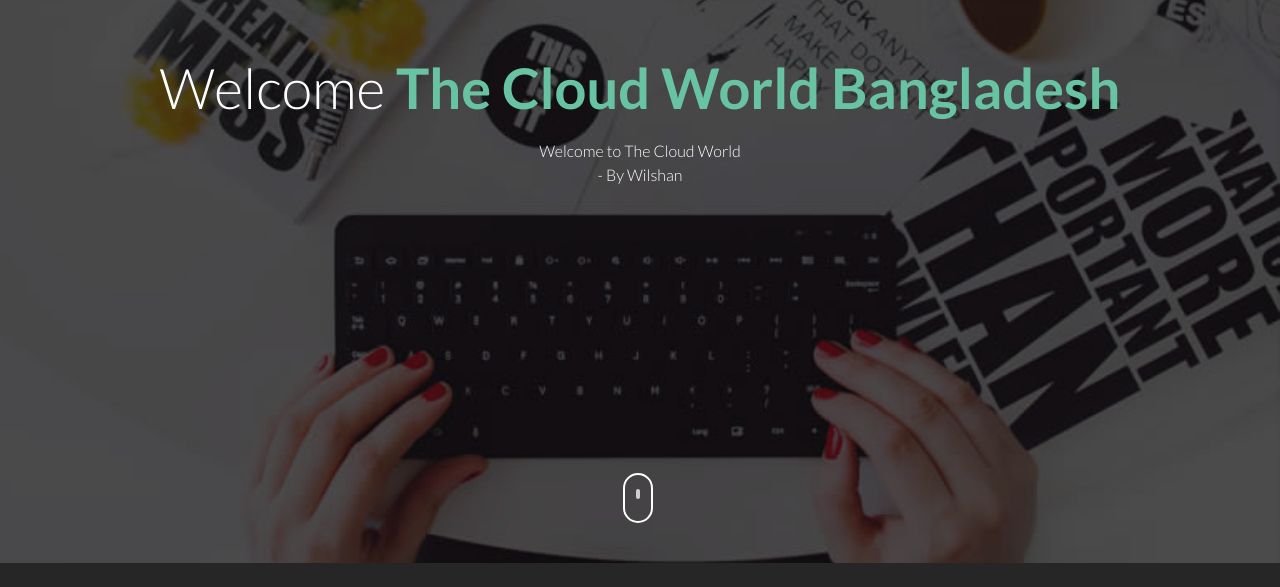
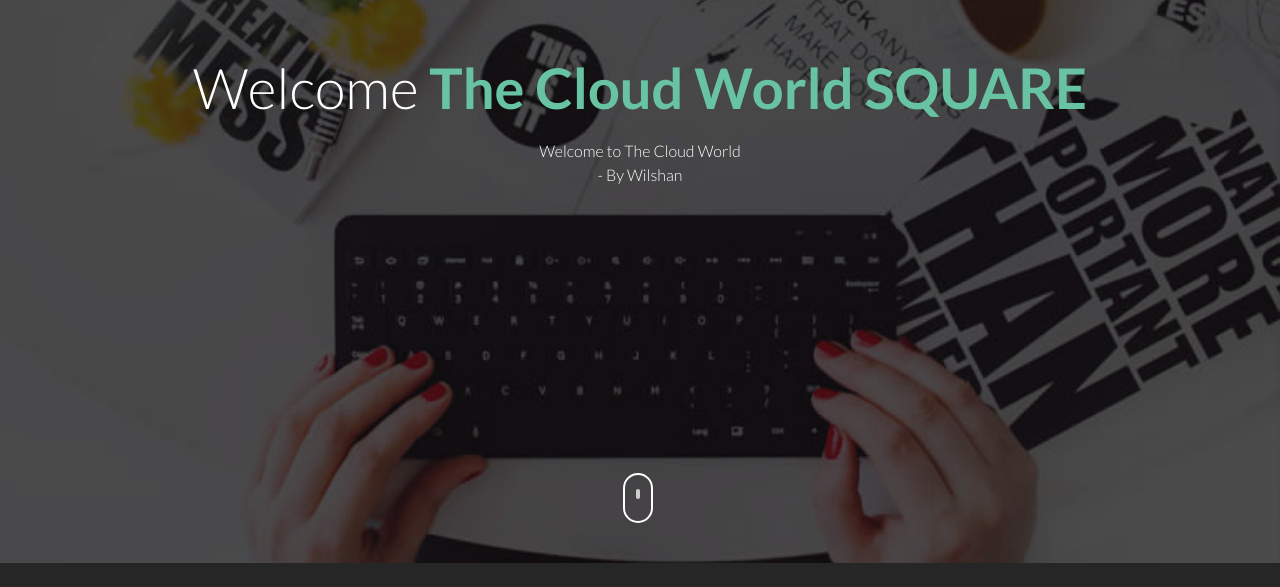
Before and after one commit to Sifat4620/code-deploy-website-ci-cd-for-demo-devops, a plain HTML site: page index.html in a window 1280 px wide. Shown: the part 237-824 px from the top of the page. Drawn offline with Linux system fonts and the light colour scheme.

Commit message:
test for 5 min upgrade

```diff
--- a/index.html
+++ b/index.html
@@ -39,7 +39,7 @@
 				<div class="col-md-12 text-center st-header-content">
 					<div class="logo"><a href=""><img src="images/logo.png" alt=""></a></div>
 					<div class="st-header-title">
-						<h2>Welcome <span>The Cloud World Bangladesh</span></h2>
+						<h2>Welcome <span>The Cloud World SQUARE</span></h2>
 						<p>Welcome to The Cloud World <br /> - By Wilshan </p>
 					</div>
 				</div>
```
